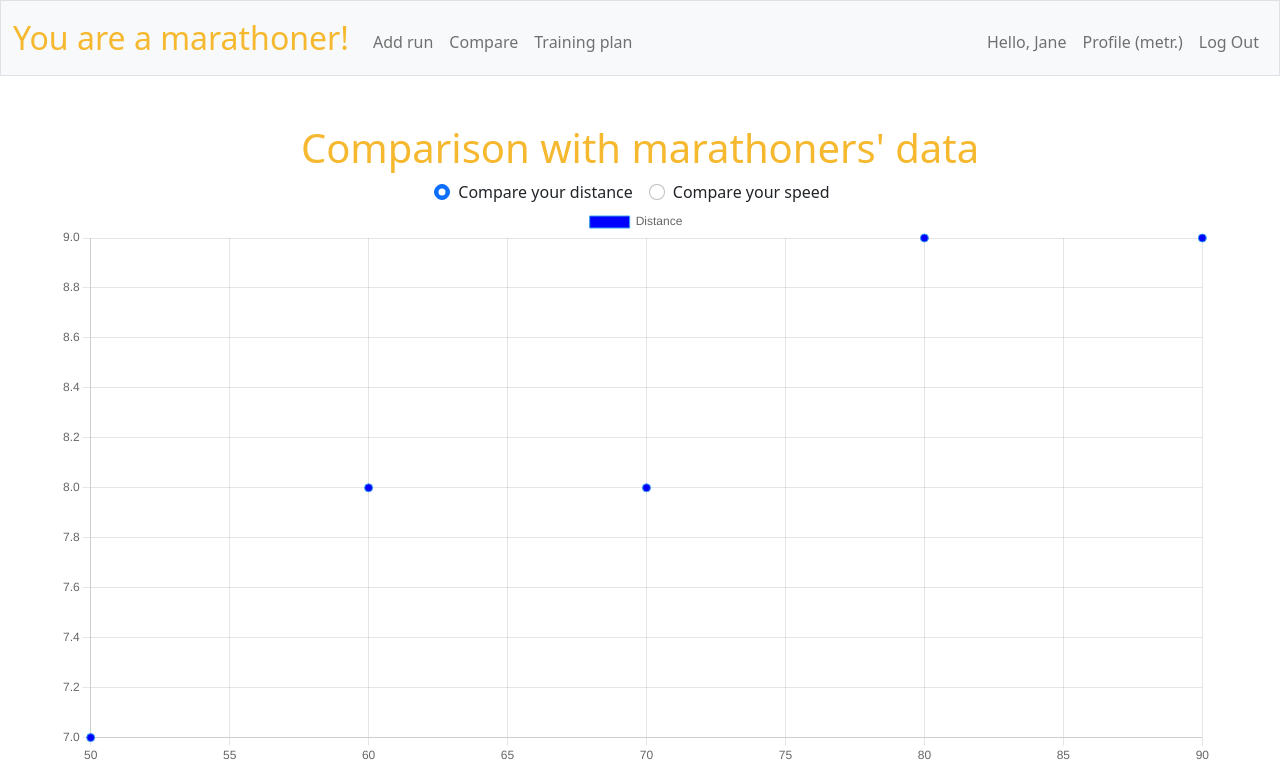
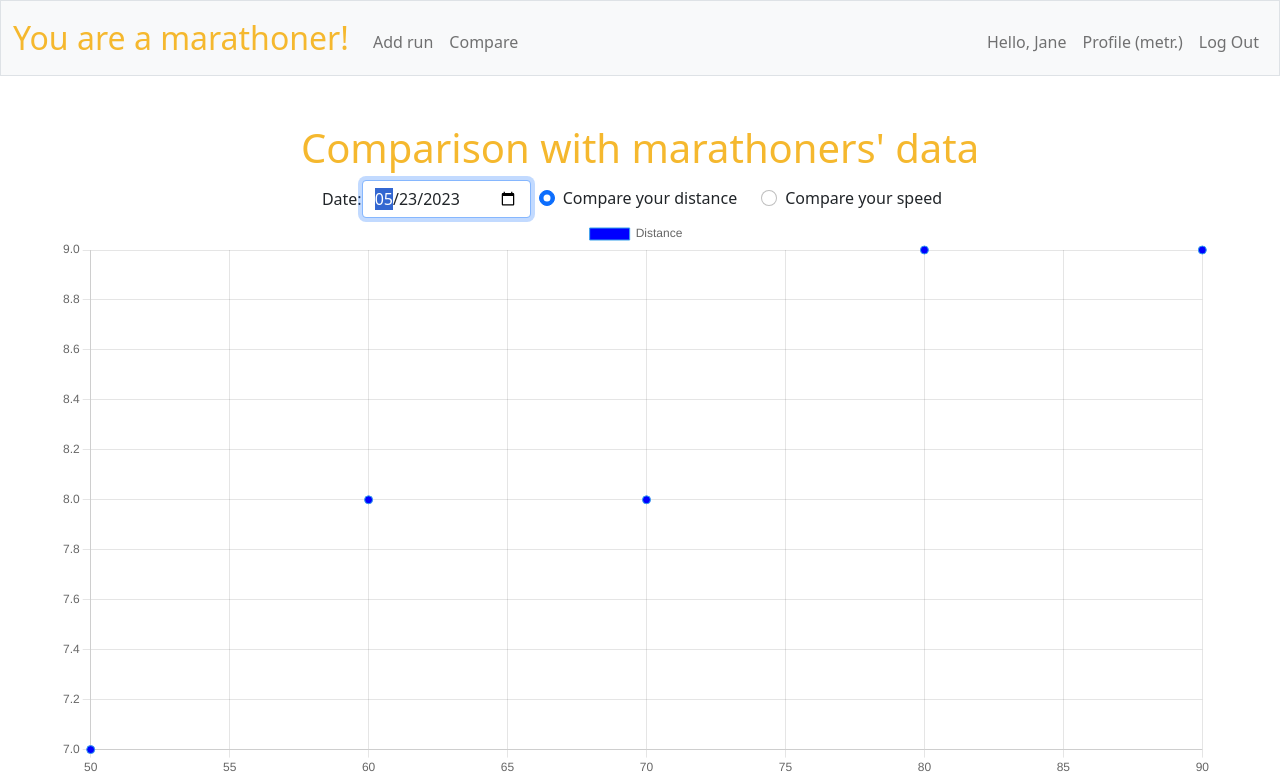
Before and after one commit to pavlovajane/cs50-final-project, a Flask app: page /compare in a window 1280 px wide. Shown: the top 777 px of the page. Run offline with Flask 2, Linux system fonts and the light colour scheme; a user stored in the database is signed in.

Commit message:
Add querying for distance/speed comparison

```diff
--- a/app.py
+++ b/app.py
@@ -4,7 +4,7 @@ from flask_session import Session
 from tempfile import mkdtemp
 from werkzeug.security import check_password_hash, generate_password_hash
 import requests
-from datetime import date
+from datetime import date, datetime, timedelta
 
 # Internal imports
 from supportfunctions import handle_exception, login_required, check_passowrd_validity, get_user_runs, \
@@ -54,6 +54,46 @@ def delete_run(runid):
         g.crs.execute("DELETE FROM runs WHERE id = ?", (runid,))
         g.db.commit()
         return jsonify(message="Run deleted")
+
+@app.route("/api/compare", methods=["POST"])
+@login_required
+def compare_runs():
+
+    if request.method == "POST":
+        data = request.form
+        queryruns = """
+        SELECT
+        user_id as athlete,
+        AVG(distance) as distance,
+        0 as time
+        FROM runs
+        WHERE user_id = ? AND (rundate >= ? AND rundate <= ?)
+        GROUP BY user_id, time
+        """
+        if data["chartType"]=="Speed":
+            query = query.replace("AVG(distance) as distance", "AVG(speed) as speed")
+
+        # calculate week from the date of the report chosen by user
+        datereport = data["date"]
+        datestr = datetime.strptime(datereport, '%Y-%m-%d')
+        weekbefore = datestr - timedelta(days=7)
+        weekbefore = weekbefore.strftime('%Y-%m-%d')
+
+        querymarath = """
+        SELECT
+        id as athlete,
+        km4week as distance,
+        marathontime as time
+        FROM marathoners
+        ORDER BY distance
+        """
+        if data["chartType"]=="Speed":
+            querymarath = querymarath.replace("km4week as distance", "speed4week as speed")
+            querymarath = querymarath.replace("ORDER BY distance","ORDER BY speed")
+
+        g.crs.execute(queryruns, (session["user_id"],weekbefore,date,))
+
+    return jsonify()
 
 @app.route("/compare", methods=["GET"])
 @login_required
--- a/static/scripts.js
+++ b/static/scripts.js
@@ -89,12 +89,39 @@ const registerMeasurementSwitcherChart = () => {
     item.addEventListener('click', function() {
 
           chartHeader = item.value;
-          console.log(chartHeader)
           loadChart(chartHeader);
+
       });
   };
+};
 
+const registerCompareDateSwitcher = () => {
 
+  const dt = document.getElementById("datecompare");
+
+  // if value is empty - set current date
+  if (!dt.value) {
+    date = new Date();
+
+    // format current date to YYYY-MM-DD
+    let dateFormat = date.getFullYear() + "-" +((date.getMonth()+1).toString().length != 2 ? "0"
+    + (date.getMonth() + 1) : (date.getMonth()+1)) + "-" + (date.getDate().toString().length != 2 ?"0"
+    + date.getDate() : date.getDate());
+    dt.value = dateFormat;
+
+  };
+
+  const xAxisNodes = document.getElementsByName("flexRadioCompare");
+  if (xAxisNodes.length !=0) {
+    chartHeader = xAxisNodes[0].value;
+  }
+  else {
+    chartHeader = "Distance";
+  };
+
+  dt.addEventListener('click', function() {
+    loadChart(chartHeader, dt.value);
+  });
 };
 
 function deleteTableRow(rowid) {
@@ -117,15 +144,9 @@ function deleteTableRow(rowid) {
 
 };
 
-function loadChart(chartHeader = "Distance") {
+function loadChart(chartHeader = "Distance", date = new Date()) {
 
-  var xyValues = [
-    { x: 50, y: 7 },
-    { x: 60, y: 8 },
-    { x: 70, y: 8 },
-    { x: 80, y: 9 },
-    { x: 90, y: 9 }
-  ];
+  let xyValues = getChartData(chartHeader, date);
 
   let ctx = document.getElementById("myChartId").getContext("2d");
   // rdestroy previous chart if created before re-creating
@@ -152,7 +173,32 @@ function loadChart(chartHeader = "Distance") {
   });
 };
 
-function getChartData() {
+function getChartData(chartHeader, date) {
+
+  return [
+    { x: 50, y: 7 },
+    { x: 60, y: 8 },
+    { x: 70, y: 8 },
+    { x: 80, y: 9 },
+    { x: 90, y: 9 }
+  ];
+
+  let httpreq = new XMLHttpRequest();
+
+  httpreq.open("GET", "/api/compare", true);
+  httpreq.setRequestHeader("Content-Type", "application/json");
+
+  let params = {
+    "chartType": chartHeader,
+    "date": date,
+  };
+  httpreq.send(JSON.stringify(params));
+  httpreq.onreadystatechange = function() {
+      if (httpreq.readyState === XMLHttpRequest.DONE && httpreq.status === 200) {
+        // TODO: decide if we need it
+      }
+    };
+  httpreq.send();
 
 };
 
@@ -168,6 +214,7 @@ const router = (event) => {
       break
     case "/compare":
       registerMeasurementSwitcherChart();
+      registerCompareDateSwitcher();
       loadChart();
       break
     case "/settings":
--- a/static/styles.css
+++ b/static/styles.css
@@ -147,8 +147,19 @@ table td {
 .checkcompare {
     display: flex !important;
     justify-content: center !important;
+    align-items: center;
 }
 
 .form-check-label {
     padding-right: 1em;
 }
+
+.form-check {
+    padding-left: 2em;
+}
+
+.datecompareblock {
+    display: flex;
+    flex-direction: row;
+    align-items: center;
+}
--- a/templates/compare.html
+++ b/templates/compare.html
@@ -9,6 +9,14 @@ Compare your runs
 <div class="chart">
     <h1>Comparison with marathoners' data</h1>
     <div class="checkcompare">
+        <div class="datecompareblock">
+            <div>
+                <label for="date" id="datecomparelabel">Date:</label>
+            </div>
+            <div>
+                <input autocomplete="off" autofocus class="form-control mx-auto w-auto" id="datecompare" name="datecompare" type="date" placeholder="Marathon date">
+            </div>
+        </div>
         <div class="form-check">
             <input class="form-check-input" type="radio" name="flexRadioCompare" id="flexRadioDistance" value="Distance" required checked>
             <label class="form-check-label" for="flexRadioDefault1">
--- a/templates/layout.html
+++ b/templates/layout.html
@@ -36,7 +36,7 @@
                     <ul class="navbar-nav me-auto mt-2">
                         <li class="nav-item"><a class="nav-link" href="/addrun">Add run</a></li>
                         <li class="nav-item"><a class="nav-link" href="/compare">Compare</a></li>
-                        <li class="nav-item"><a class="nav-link" href="/plan">Training plan</a></li>
+                        <!-- TODO: implement a training plan <li class="nav-item"><a class="nav-link" href="/plan">Training plan</a></li> -->
                     </ul>
                     <ul class="navbar-nav ms-auto mt-2">
                         <li class="nav-link">Hello, {{ session["username"] }}</li>
```
Also changed, not shown: README.md.
